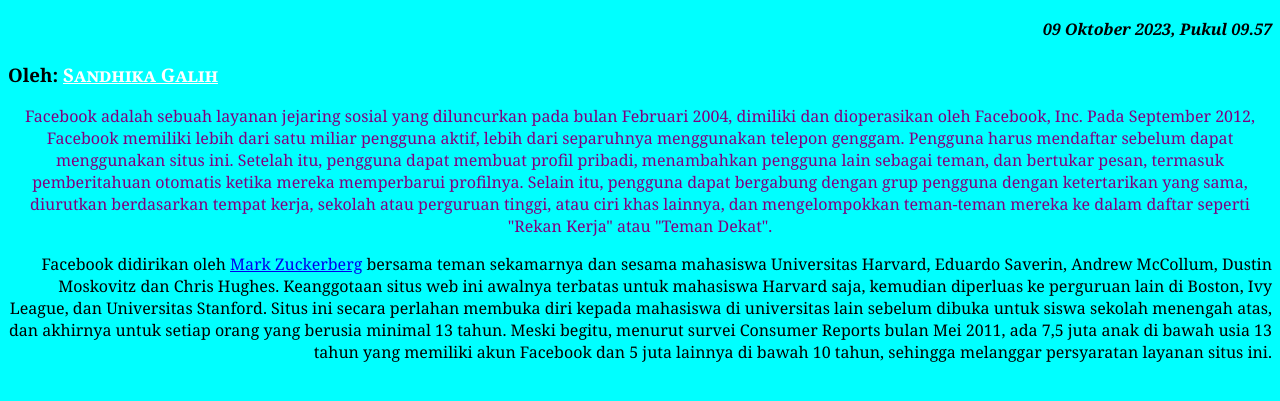
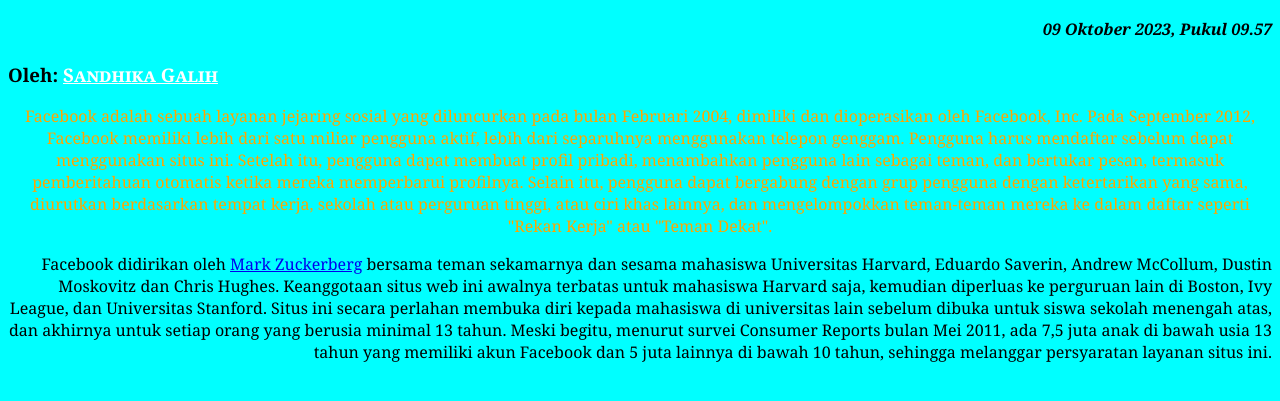
Before and after one commit to zeexqn/itw2023_233040144, a plain HTML site: page latihan/latihan3/L3b233040144.html in a window 1280 px wide. Shown: the part 131-532 px from the top of the page. Drawn offline with Linux system fonts and the light colour scheme.

Commit message:
Add files via upload

```diff
--- a/latihan/latihan3/L3b233040144.css
+++ b/latihan/latihan3/L3b233040144.css
@@ -20,7 +20,7 @@ body {
   }
 
   .pertama {
-    color: purple;
+    color: orange;
     text-align: center;
   }
 
```
Also changed, not shown: latihan/latihan3/L3d233040144.html (+1 -1 lines), latihan/latihan3/backround 1.jpg (added).
